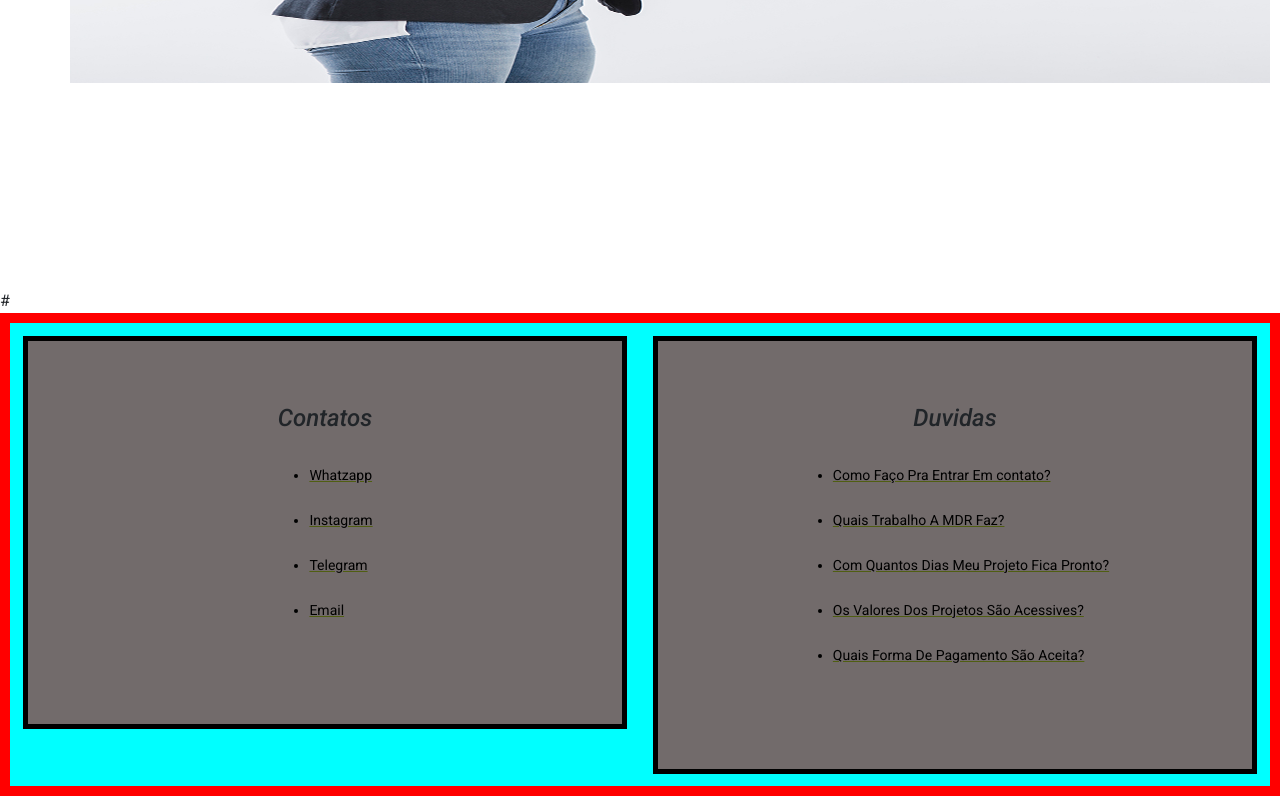
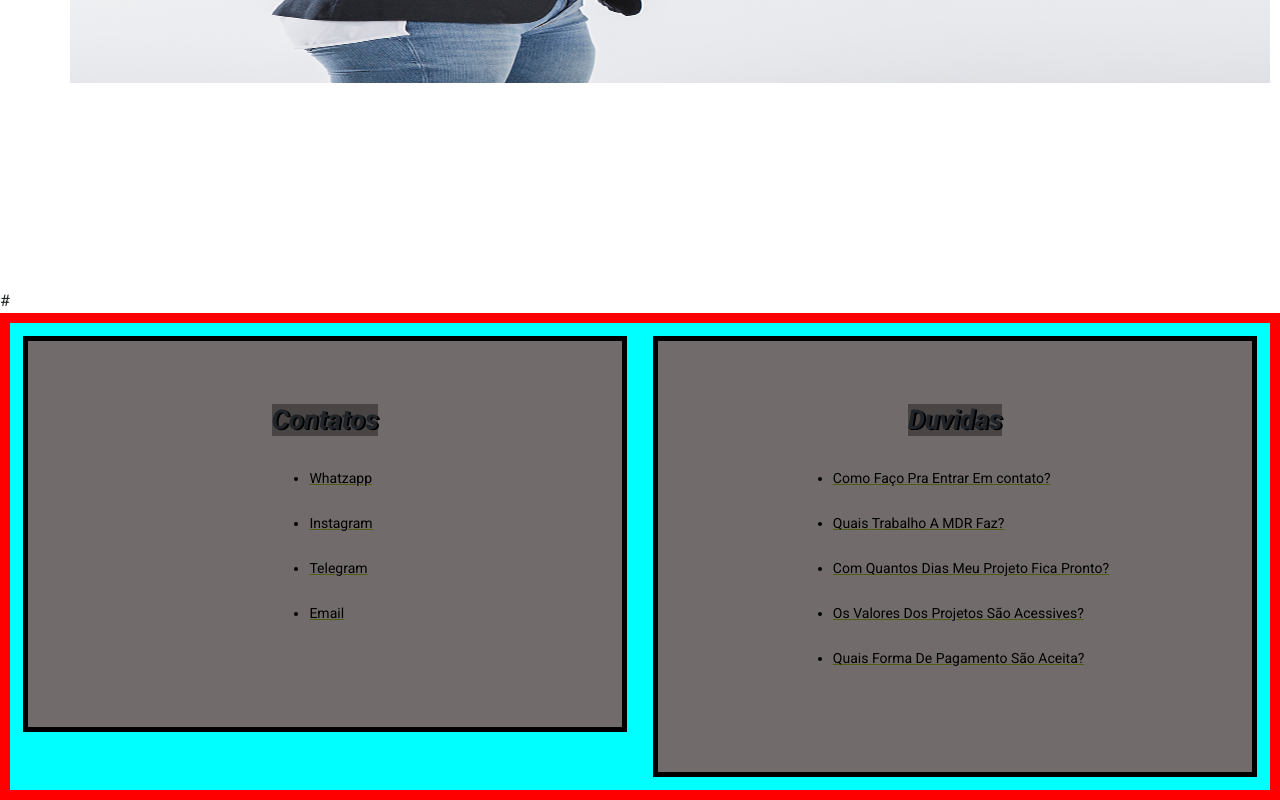
Before and after one commit to NandoJunioDev/Pessoal-, a plain HTML site: page html/index.html in a window 1280 px wide. Shown: the part 857-1657 px from the top of the page. Drawn offline with nearby package versions, Linux system fonts and the light colour scheme; a script that the page names is missing.

Commit message:
att word 30/07

```diff
--- a/Css/styles.css
+++ b/Css/styles.css
@@ -141,7 +141,14 @@ padding: 5%;
 }
 .Rodape__Info--flex h4{
 
+font-weight: bold;
+font-size: 1.7em;
+font-style: oblique;
+font-display: unset;
+font: optional;
+text-shadow: 2px 1px black;
+background-color: rgba(0, 0, 0, 0.352);
+background-size: 1px
 
-font-style: italic;
 
 }
```
